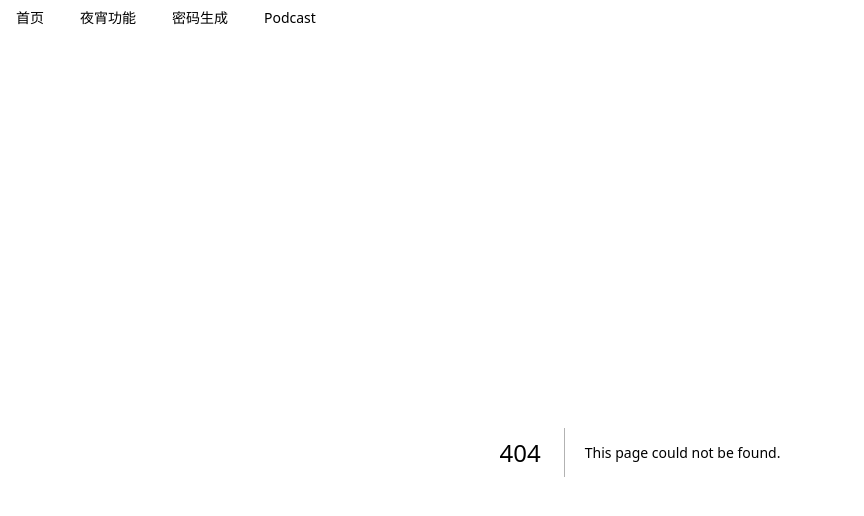
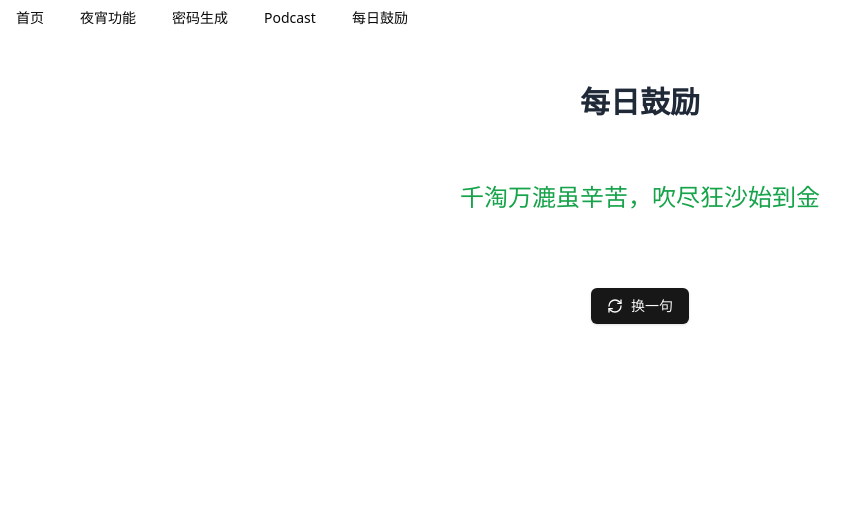
Before and after one commit to xueyuncheng/rss_react, a Next.js app in the folder web/: page /encouragement in a window 1280 px wide. Before the commit this address had no page. Shown: the top 516 px of the page, without its empty margins (0-864 px from the left). Built offline with nearby package versions, Linux system fonts and the light colour scheme.

Commit message:
Merge branch 'master' into copilot/upgrade-next-js-to-16
Resolved conflicts by keeping Next.js 16 upgrades and merging new encouragement page

Co-authored-by: xueyuncheng <79326677+xueyuncheng@users.noreply.github.com>

```diff
--- /dev/null
+++ b/web/app/encouragement/page.tsx
@@ -0,0 +1,63 @@
+'use client'
+import { RefreshCw } from 'lucide-react'
+import { useEffect, useState } from 'react'
+
+import { Button } from '@/components/ui/button'
+
+const encouragements = [
+  '三代之内，必出兴家之子',
+  '别人少年得志你莫及，大器晚成显真章',
+  '天道酬勤，功不唐捐',
+  '千淘万漉虽辛苦，吹尽狂沙始到金',
+  '长风破浪会有时，直挂云帆济沧海',
+  '宝剑锋从磨砺出，梅花香自苦寒来',
+  '海纳百川，有容乃大；壁立千仞，无欲则刚',
+  '天行健，君子以自强不息',
+  '穷且益坚，不坠青云之志',
+  '青山遮不住，毕竟东流去',
+  '路漫漫其修远兮，吾将上下而求索',
+  '莫愁前路无知己，天下谁人不识君',
+  '老当益壮，宁移白首之心；穷且益坚，不坠青云之志',
+  '山重水复疑无路，柳暗花明又一村',
+  '沉舟侧畔千帆过，病树前头万木春',
+  '不经一番寒彻骨，怎得梅花扑鼻香',
+  '书山有路勤为径，学海无涯苦作舟',
+  '天将降大任于斯人也，必先苦其心志',
+  '精诚所至，金石为开',
+  '积土成山，风雨兴焉；积水成渊，蛟龙生焉',
+]
+
+const Encouragement = () => {
+  const [encouragement, setEncouragement] = useState('')
+
+  const getRandomEncouragement = () => {
+    const randomIndex = Math.floor(Math.random() * encouragements.length)
+    setEncouragement(encouragements[randomIndex])
+  }
+
+  useEffect(() => {
+    getRandomEncouragement()
+  }, [])
+
+  return (
+    <div className="flex flex-col items-center space-y-8 w-full max-w-2xl mx-auto p-8">
+      <div className="text-center space-y-4">
+        <h1 className="text-3xl font-bold text-gray-800">每日鼓励</h1>
+        <div className="min-h-[120px] flex items-center justify-center">
+          <p className="text-2xl text-green-600 font-medium leading-relaxed">
+            {encouragement}
+          </p>
+        </div>
+      </div>
+      <Button
+        onClick={getRandomEncouragement}
+        className="flex items-center gap-2"
+      >
+        <RefreshCw className="w-4 h-4" />
+        换一句
+      </Button>
+    </div>
+  )
+}
+
+export default Encouragement
--- a/web/app/layout.tsx
+++ b/web/app/layout.tsx
@@ -29,6 +29,7 @@ const menus: Menu[] = [
   { name: '夜宵功能', href: '/dinners' },
   { name: '密码生成', href: '/password' },
   { name: 'Podcast', href: '/podcasts' },
+  { name: '每日鼓励', href: '/encouragement' },
 ]
 
 export default function RootLayout({
```
Also changed, not shown: 1 other file (tests, documents, lock files or other folders).
